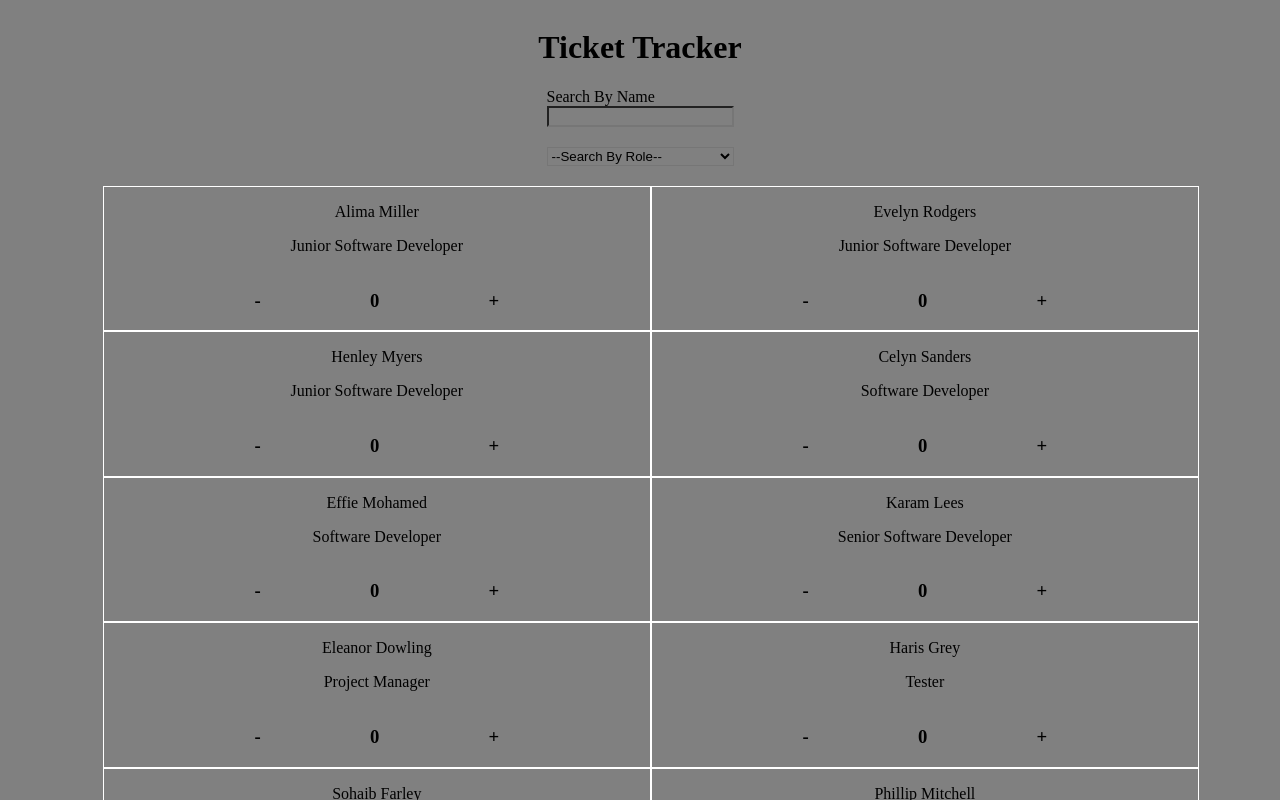
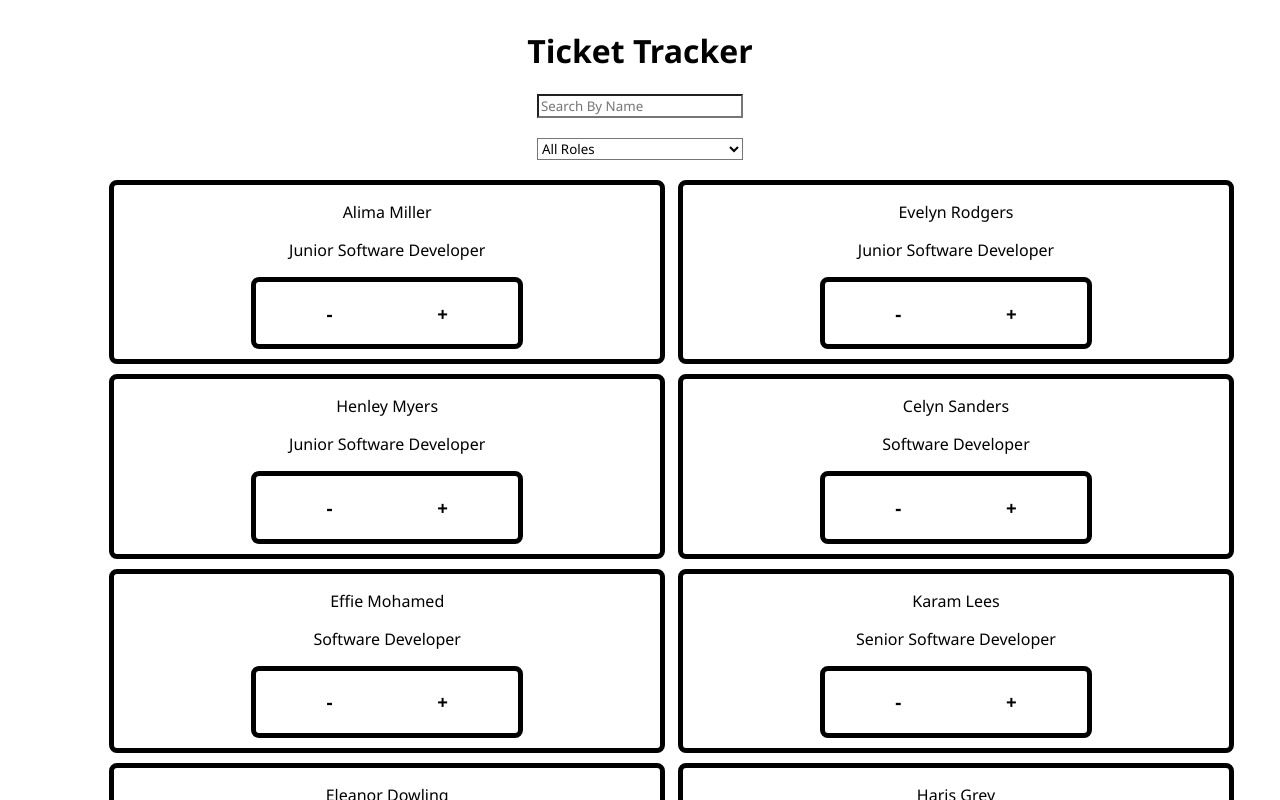
Before and after one commit to gordonmenzies/React-Week-4, a React (Vite) app in the folder React-Week-4/: page / in a window 1280 px wide. Shown: the top 800 px of the page. Built offline with nearby package versions, Linux system fonts and the light colour scheme.

Commit message:
state of employee counter persists after list is filtered

```diff
--- a/React-Week-4/src/App.scss
+++ b/React-Week-4/src/App.scss
@@ -1,4 +1,6 @@
-@media only screen and (max-width: 375px) {
+* {
+  background-color: white;
+  font-family: "Segoe UI", Tahoma, Geneva, Verdana, sans-serif;
 }
 
 @media only screen and (min-width: 375px) {
--- a/React-Week-4/src/App.tsx
+++ b/React-Week-4/src/App.tsx
@@ -4,13 +4,36 @@ import "./App.scss";
 //import Team from "./assets/teamType";
 import { useState } from "react";
 
+interface CounterState {
+  [key: number]: number;
+}
+
 function App() {
   const [teamArray, setTeamArray] = useState(team);
+  const [counters, setCounters] = useState<CounterState>({});
+
+  const increment = (key: number) => {
+    setCounters((prevCounters) => ({
+      ...prevCounters,
+      [key]: (prevCounters[key] || 0) + 1,
+    }));
+  };
+
+  const decrement = (key: number) => {
+    if (counters[key] === 0) {
+      return;
+    } else {
+      setCounters((prevCounters) => ({
+        ...prevCounters,
+        [key]: (prevCounters[key] || 0) - 1,
+      }));
+    }
+  };
 
   // set state array with only elements that fit the search terms
   const searchEmployee = (event: React.FormEvent<HTMLInputElement>) => {
     const value = event.currentTarget.value.toLowerCase();
-    const searchedGroup = teamArray.filter((member) => {
+    const searchedGroup = team.filter((member) => {
       return member.name.toLowerCase().includes(value);
     });
     setTeamArray(searchedGroup);
@@ -21,9 +44,8 @@ function App() {
 
   // set state array with only elements that fit the search terms
   const searchRole = (event: React.FormEvent<HTMLSelectElement>) => {
-    let searchedGroup = [...team];
     const value = event.currentTarget.value.toLowerCase();
-    searchedGroup = team.filter((member) => {
+    const searchedGroup = team.filter((member) => {
       return member.role.toLowerCase().includes(value);
     });
     setTeamArray(searchedGroup);
@@ -34,21 +56,30 @@ function App() {
 
   // map over list of employees
   const employeeList = teamArray.map((member) => {
-    return <Employee key={member.id} name={member.name} role={member.role} />;
+    return (
+      <Employee
+        key={member.id}
+        name={member.name}
+        role={member.role}
+        increment={() => increment(member.id)}
+        decrement={() => decrement(member.id)}
+        count={counters[member.id]}
+      />
+    );
   });
 
   return (
     <div className="ticketTracker__container">
       <h1>Ticket Tracker</h1>
       <div className="ticketTracker__searchContainer">
-        <label>Search By Name</label>
         <input
+          placeholder="Search By Name"
           type="text"
           className="ticketTracker__employeeSearchInput"
           onChange={searchEmployee}
         />
         <select className="ticketTracker__roleSelect" onChange={searchRole}>
-          <option value="">--Search By Role--</option>
+          <option value="">All Roles</option>
           <option value="Software Developer">Software Developer</option>
           <option value="Junior Software Developer">
             Juniour Software Developer
--- a/React-Week-4/src/Components/Counter/Counter.scss
+++ b/React-Week-4/src/Components/Counter/Counter.scss
@@ -2,9 +2,19 @@
   display: flex;
   flex-direction: row;
   justify-content: center;
+  border: solid black 5px;
+  margin: auto;
+  margin-bottom: 10px;
+  width: 48%;
+  border-radius: 8px;
 
-  h3 {
-    margin-left: 10%;
-    margin-right: 10%;
+  p {
+    text-align: center;
   }
 }
+
+h3 {
+  margin-left: 10%;
+  margin-right: 10%;
+  cursor: pointer;
+}
--- a/React-Week-4/src/Components/Counter/Counter.tsx
+++ b/React-Week-4/src/Components/Counter/Counter.tsx
@@ -2,16 +2,17 @@ import "./Counter.scss";
 
 type CountProps = {
   count: number;
-  increment: () => void;
-  decrement: () => void;
+  key: number;
+  increment: (key: number) => void;
+  decrement: (key: number) => void;
 };
 
-const Counter = ({ count, increment, decrement }: CountProps) => {
+const Counter = ({ count, increment, decrement, key }: CountProps) => {
   return (
     <div className="counter__container">
-      <h3 onClick={decrement}>-</h3>
+      <h3 onClick={() => decrement(key)}>-</h3>
       <h3>{count}</h3>
-      <h3 onClick={increment}>+</h3>
+      <h3 onClick={() => increment(key)}>+</h3>
     </div>
   );
 };
--- a/React-Week-4/src/Components/Employee/Employee.scss
+++ b/React-Week-4/src/Components/Employee/Employee.scss
@@ -3,8 +3,11 @@
 }
 
 .employee__container {
-  border: solid white 1px;
+  border: solid black 5px;
+  margin: auto;
+  margin-bottom: 10px;
   width: 48%;
+  border-radius: 8px;
 
   p {
     text-align: center;
--- a/React-Week-4/src/Components/Employee/Employee.tsx
+++ b/React-Week-4/src/Components/Employee/Employee.tsx
@@ -1,32 +1,33 @@
 import "./Employee.scss";
 import Counter from "../Counter/Counter";
-import { useState } from "react";
 
 type EmployeeProps = {
   name: string;
   role: string;
+  count: number;
+  key: number;
+  increment: (key: number) => void;
+  decrement: (key: number) => void;
 };
 
-const Employee = ({ name, role }: EmployeeProps) => {
-  const [counter, setCounter] = useState(0);
-
-  const increment = () => {
-    setCounter(counter + 1);
-  };
-
-  const decrement = () => {
-    if (counter === 0) {
-      return;
-    } else {
-      setCounter(counter - 1);
-    }
-  };
-
+const Employee = ({
+  name,
+  role,
+  count,
+  key,
+  increment,
+  decrement,
+}: EmployeeProps) => {
   return (
     <div className="employee__container">
       <p>{name}</p>
       <p>{role}</p>
-      <Counter count={counter} increment={increment} decrement={decrement} />
+      <Counter
+        count={count}
+        increment={increment}
+        decrement={decrement}
+        key={key}
+      />
     </div>
   );
 };
```
